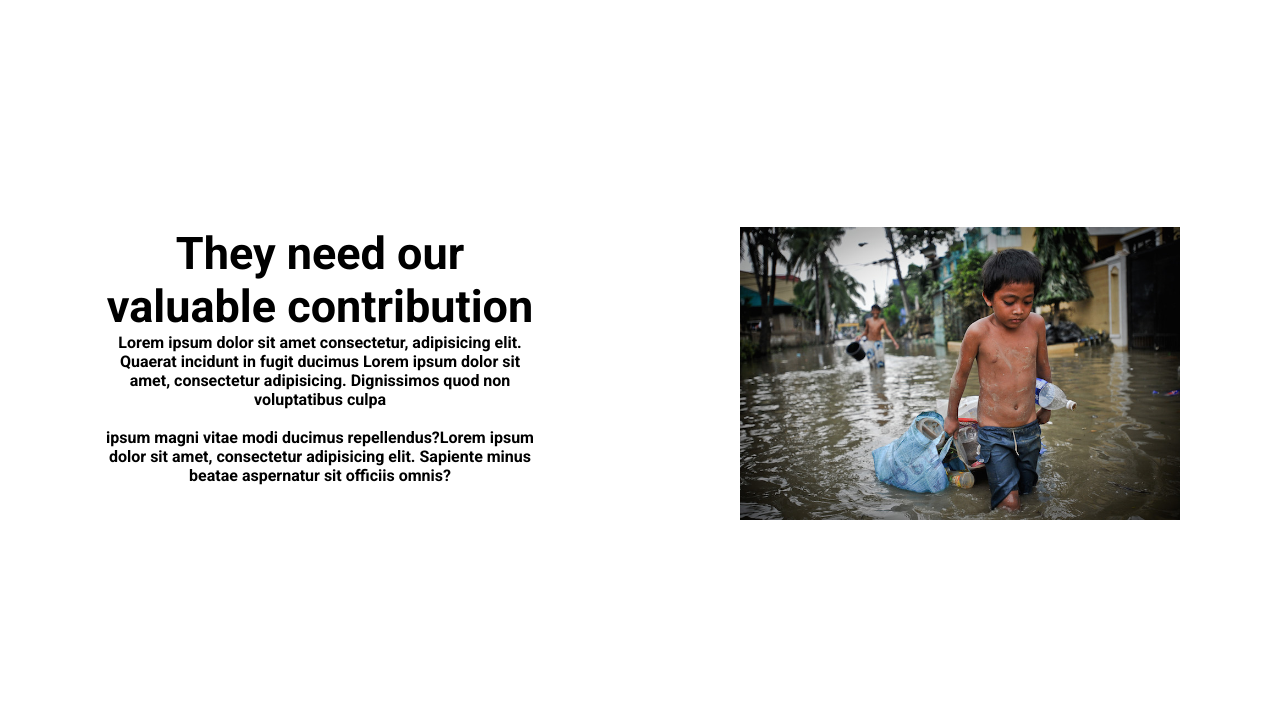
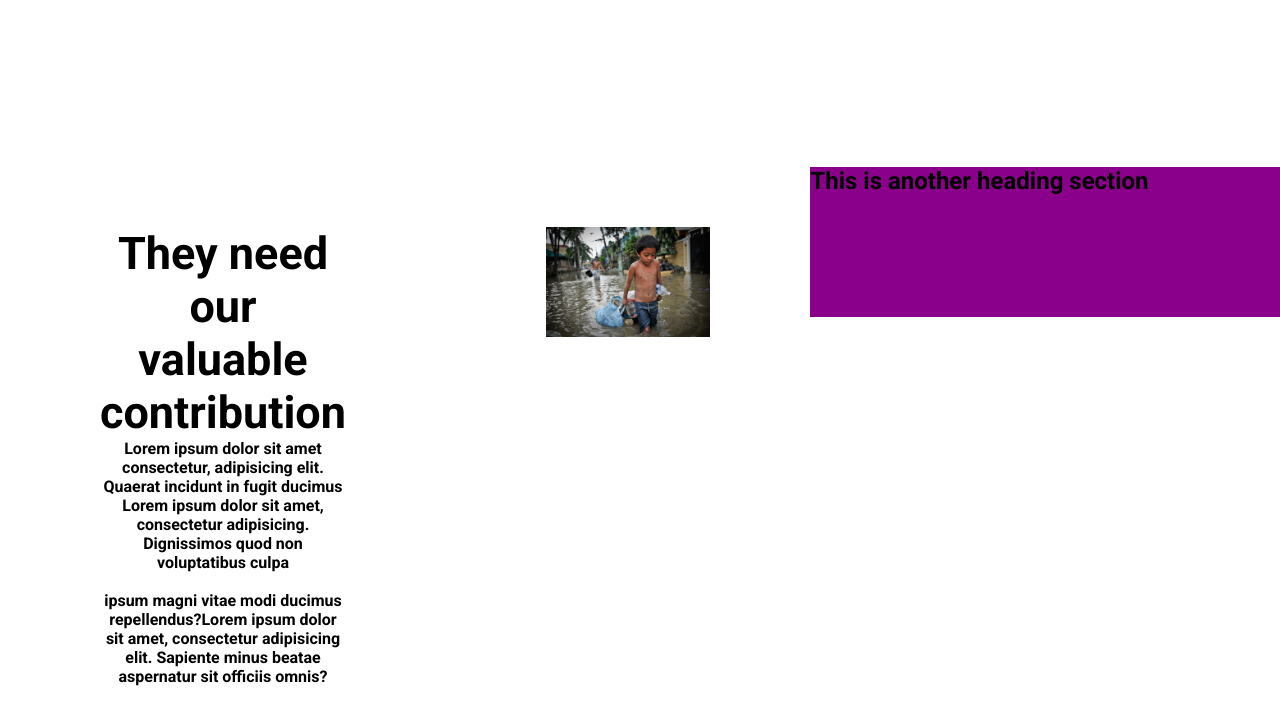
Before and after one commit to rahmanabdulquadir/Developers-Project, a plain HTML site: page HTML/index.html in a window 1280 px wide. Shown: the part 2089-2813 px from the top of the page. Before the commit the page ends 2673 px from the top, so only its background shows below. Drawn offline with Linux system fonts and the light colour scheme.

Commit message:
push checking

```diff
--- a/CSS/style.css
+++ b/CSS/style.css
@@ -171,3 +171,8 @@ span {
   width: 100%;
 
 }
+.testing{
+  width: 100%;
+  height: 150px;
+  background-color: darkmagenta;
+}
--- a/HTML/index.html
+++ b/HTML/index.html
@@ -94,6 +94,9 @@
     </div>
 
 
+    <div class="testing"><h1>This is another heading section </h1></div>
+
+
 
 
 
```
